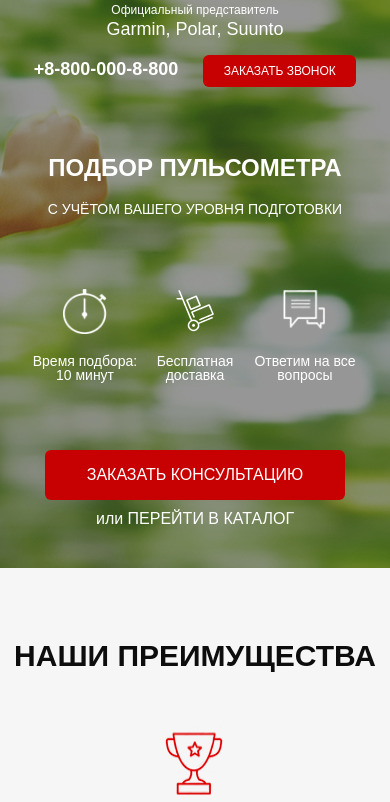
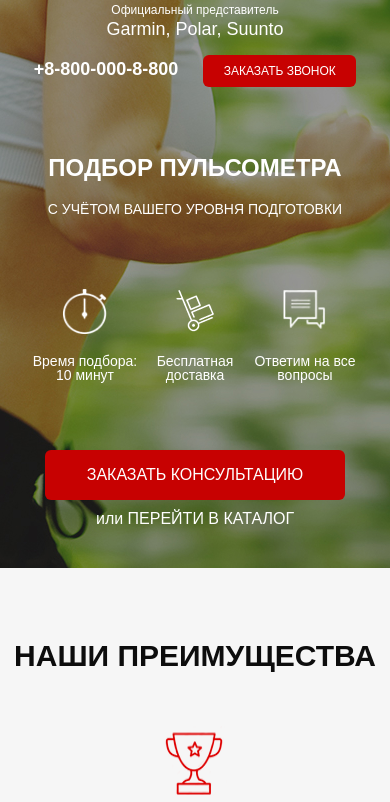
Before and after one commit to ArthurAce/Pulse, a website: page src/index.html in a window 390 px wide. Shown: the part 82-884 px from the top of the page. Drawn offline with Linux system fonts and the light colour scheme; a web font is replaced by a local one.

Commit message:
modern media file

```diff
--- a/gulpfile.js
+++ b/gulpfile.js
@@ -15,6 +15,7 @@ gulp.task('server', function() {
     });
 
     gulp.watch("src/*.html").on('change', browserSync.reload);
+    gulp.watch("src/js/*.js").on('change', browserSync.reload);
 });
 
 gulp.task('styles', function() {
--- a/src/index.html
+++ b/src/index.html
@@ -86,5 +86,6 @@
 
     </div>
 
+    <script src="js/script.js"></script>
 </body>
 </html>
--- a/src/sass/_media.scss
+++ b/src/sass/_media.scss
@@ -2,9 +2,15 @@
     .container {
         max-width: 700px;
     }
+    .main {
+        background: url(../img/bg1.jpg) center left -200px/cover no-repeat;
+    }
 }
 
 @media (max-width: 767px) {
+    .main {
+        background: url(../img/bg1.jpg) center left -290px/cover no-repeat;
+    }
     .promo {
         align-items: center;
     }
@@ -39,6 +45,10 @@
 }
 
 @media (max-width: 575px) {
+    .main {
+        background: url('../img/bg1.jpg') center left -475px/cover no-repeat;
+    }
+
     .header {
         &__info {
             margin-top: 20px;
```
Also changed, not shown: src/css/style.min.css, src/js/script.js (added).
